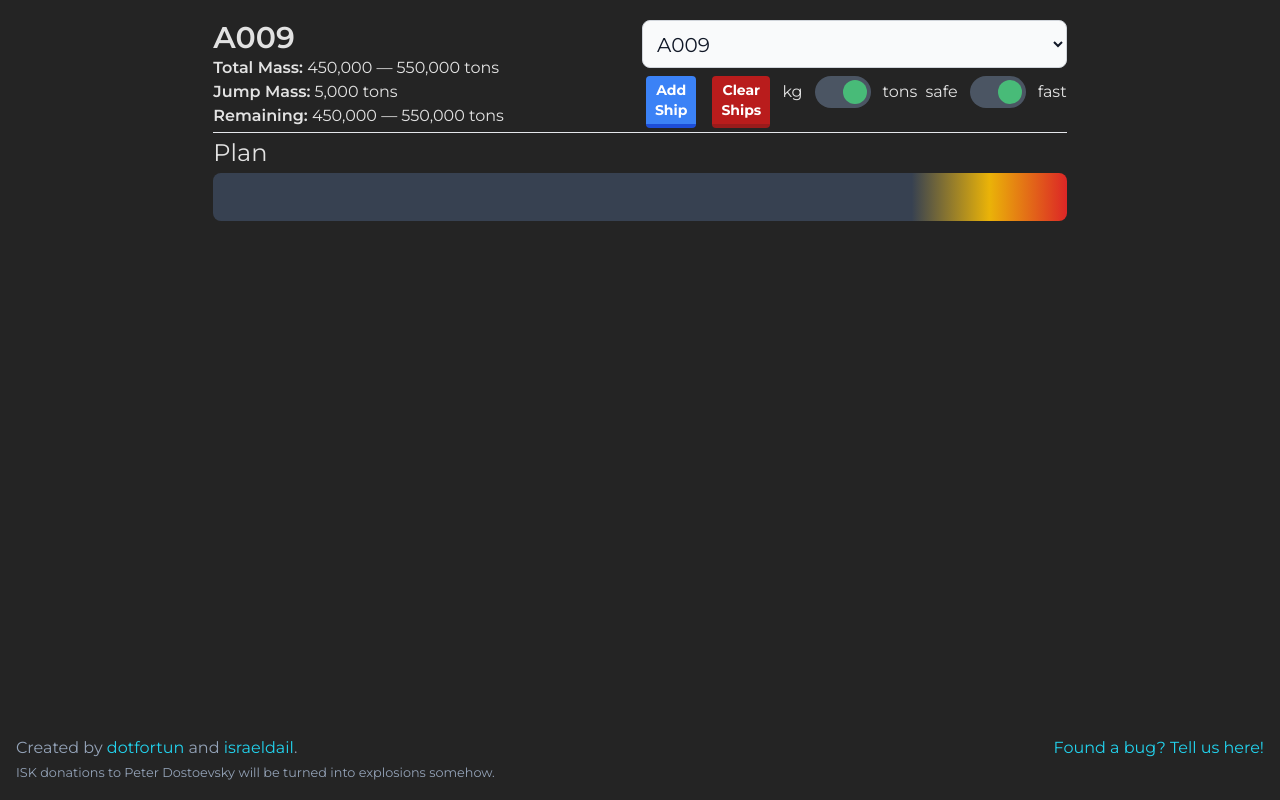
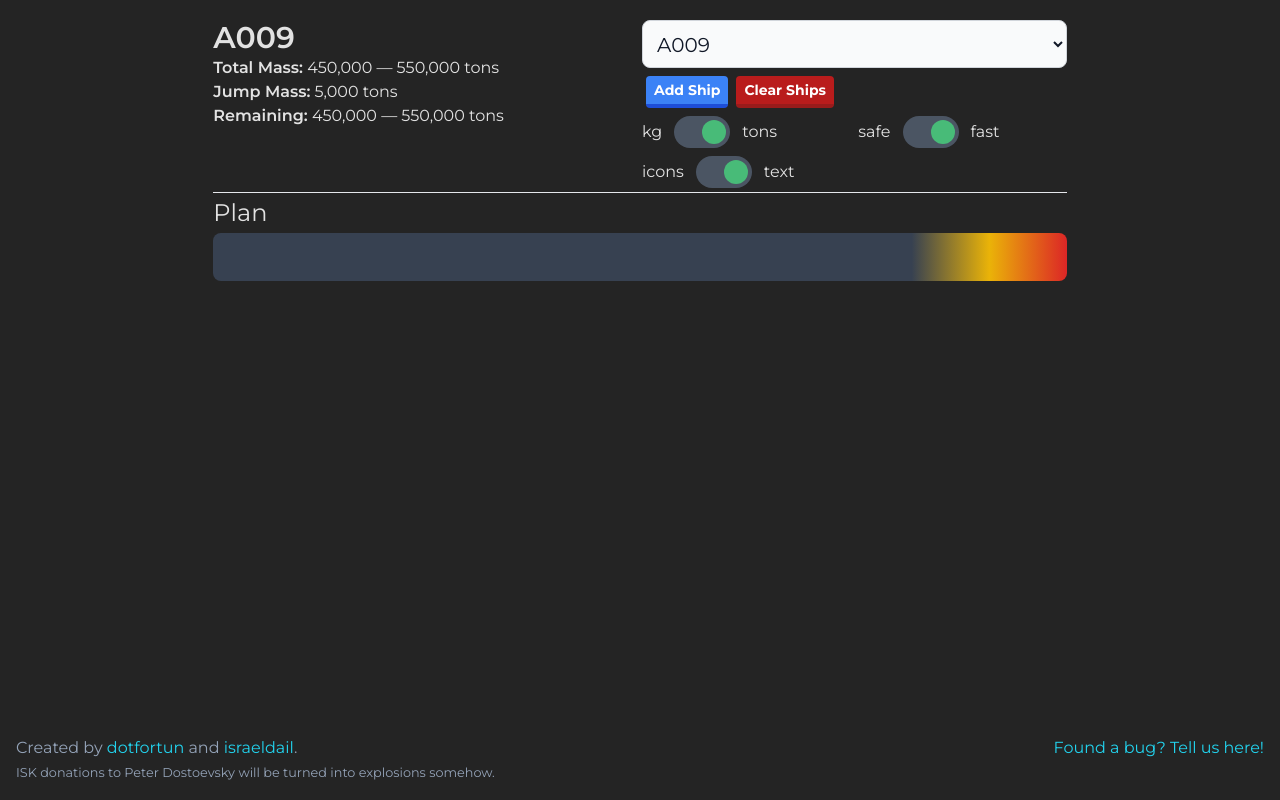
Before and after one commit to dotfortun/wormroller, a Vue app: page / in a window 1280 px wide. Built offline with nearby package versions, Linux system fonts and the light colour scheme.

Commit message:
Removing ships is broken again.

```diff
--- a/src/App.vue
+++ b/src/App.vue
@@ -12,7 +12,7 @@ const { wormholes, solver, getJumpStyles } = store;
 
 const displayTons = ref(true);
 const rollFast = ref(true);
-const useText = ref(false);
+const useText = ref(true);
 
 const displayMass = (value) => {
   return (value / (displayTons.value ? 1000 : 1)).toLocaleString();
@@ -62,6 +62,7 @@ watch(store.ships, () => {
         </option>
       </select>
       <div class="controls">
+        <div class="col-span-full">
           <button
             class="w-max"
             @click="
@@ -90,8 +91,10 @@ watch(store.ships, () => {
           >
             Clear Ships
           </button>
+        </div>
         <Toggle label-left="kg" label-right="tons" v-model="displayTons" />
         <Toggle label-left="safe" label-right="fast" v-model="rollFast" />
+        <Toggle label-left="icons" label-right="text" v-model="useText" />
       </div>
     </div>
     <hr class="col-span-full" />
@@ -170,7 +173,7 @@ footer a {
 }
 
 .controls {
-  @apply flex flex-row content-center justify-between gap-2 mt-2;
+  @apply grid grid-cols-2 content-center justify-between gap-2 mt-2;
 }
 
 .mass-label {
```
Also changed, not shown: src/main.js (+10 -2 lines). Lines whose indentation alone changed are shown as unchanged.
